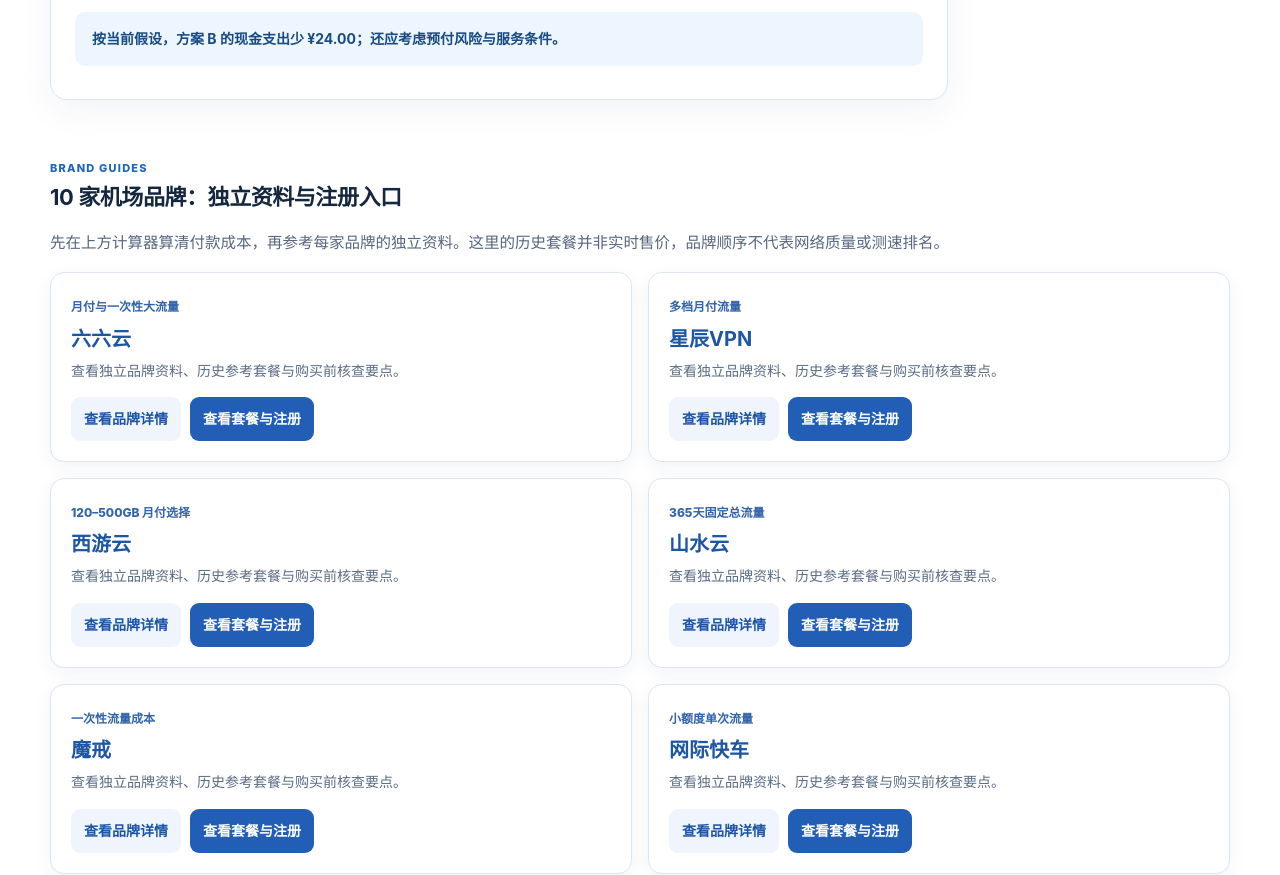
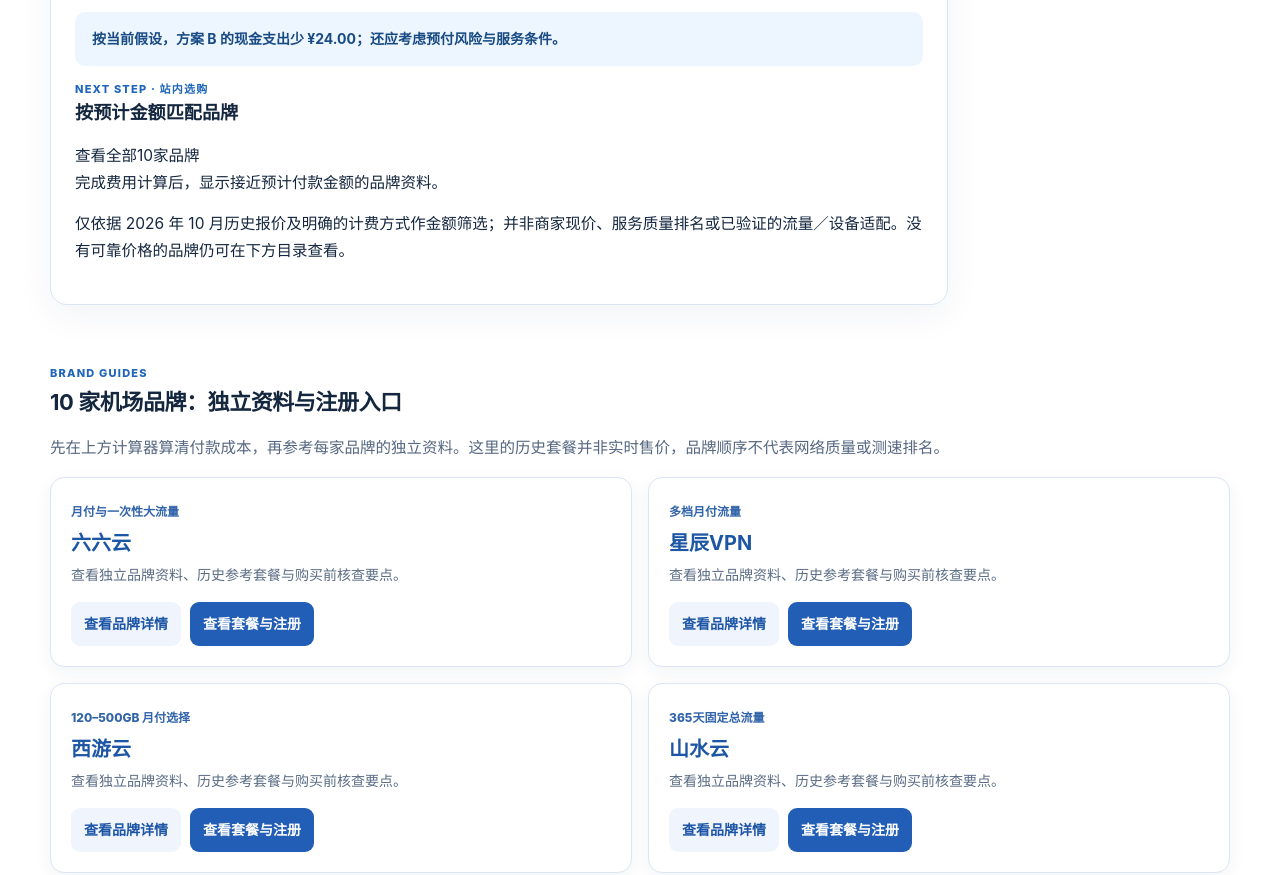
Before and after one commit to huangwangwang0318-beep/jichanglab-airport-guide, a website with bundled scripts: page tools/airport-plan-calculator/site/index.html in a window 1280 px wide. Shown: the part 1859-2734 px from the top of the page. Built offline with nearby package versions, Linux system fonts and the light colour scheme.

Commit message:
Add post-calculation internal brand matching panel

```diff
--- a/tools/airport-plan-calculator/site/index.html
+++ b/tools/airport-plan-calculator/site/index.html
@@ -82,6 +82,15 @@
         <div class="result-grid"><article class="result-card"><span class="r-top">方案 A</span><div id="a-status" class="status">待计算</div><div class="price" id="a-total">—</div><div class="stats"><span>预计付款次数 <b id="a-pays">—</b></span><span>平均每月现金支出 <b id="a-monthly">—</b></span><span>名义每已购1GB成本 <b id="a-nominal">—</b></span><span>每实际使用1GB成本 <b id="a-pergb">—</b></span><span>预付未使用月份 <b id="a-idle">—</b></span><span>按倍率计费流量 <b id="a-billed">—</b></span></div></article>
         <article class="result-card"><span class="r-top">方案 B</span><div id="b-status" class="status">待计算</div><div class="price" id="b-total">—</div><div class="stats"><span>预计付款次数 <b id="b-pays">—</b></span><span>平均每月现金支出 <b id="b-monthly">—</b></span><span>名义每已购1GB成本 <b id="b-nominal">—</b></span><span>每实际使用1GB成本 <b id="b-pergb">—</b></span><span>预付未使用月份 <b id="b-idle">—</b></span><span>按倍率计费流量 <b id="b-billed">—</b></span></div></article></div>
         <div class="verdict" id="verdict">输入条件后比较两种方案。</div><div id="warnings" class="warnings"></div>
+        <section class="price-match" id="budget-match" aria-labelledby="price-match-heading">
+          <div class="match-head">
+            <div><span class="micro">NEXT STEP · 站内选购</span><h3 id="price-match-heading">按预计金额匹配品牌</h3></div>
+            <a class="match-all" href="#brands">查看全部10家品牌</a>
+          </div>
+          <p id="match-summary" class="match-summary">完成费用计算后，显示接近预计付款金额的品牌资料。</p>
+          <div id="match-list" class="match-list" aria-live="polite"></div>
+          <p class="match-note">仅依据 2026 年 10 月历史报价及明确的计费方式作金额筛选；并非商家现价、服务质量排名或已验证的流量／设备适配。没有可靠价格的品牌仍可在下方目录查看。</p>
+        </section>
       </section>
     </div>
     <aside class="sidebar">
```
